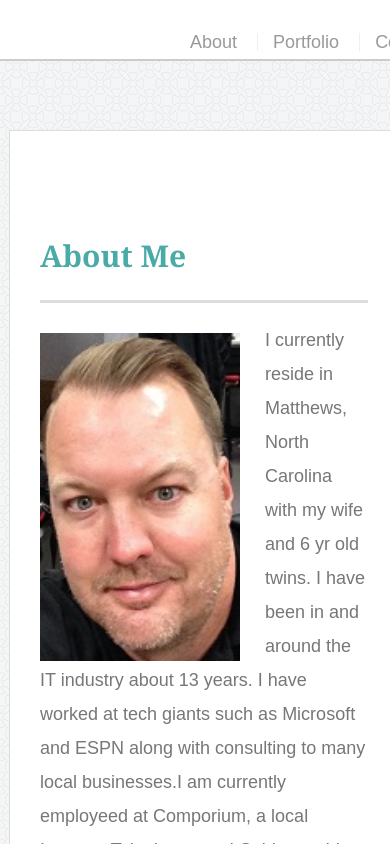
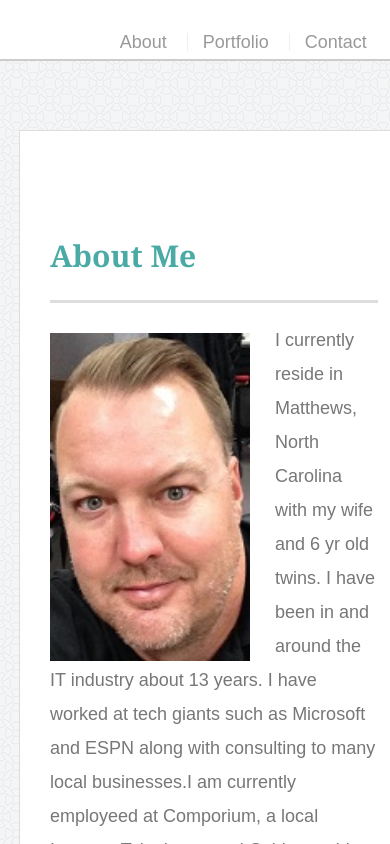
Before and after one commit to trevorharm/responsive-portfolio, a plain HTML site: page index.html in a window 390 px wide. Shown: the top 844 px of the page. Drawn offline with Linux system fonts and the light colour scheme.

Commit message:
finalized

```diff
--- a/assets/css/style.css
+++ b/assets/css/style.css
@@ -245,6 +245,9 @@ input[type=submit] {
     float: none;
     left: 137px;
   }
+  nav{
+    padding-right: 20px;
+  }
 }
 
 
@@ -273,9 +276,6 @@ input[type=submit] {
     float: left;
     left: 5px;
   }
-  nav {
-    padding-right: 20px;
-  }
 }
 
 
@@ -286,20 +286,24 @@ input[type=submit] {
   max-width: 640px;
 }
 .main-section {
-  left: 9px;
-  max-width: 620px;
+  left: 19px;
+  max-width: 600px;
   }
 .sidebar {
-  max-width: 620px;
-  left: 9px;
+  max-width: 600px;
+  left: 19px;
 }
 #logo {
   display: none;
 }
 nav{
-  float: none;
-  position: relative;
-  left: 160px;
- padding-right: 0;
+  float: left;
+
+}
+.work {
+  left: 140px;
+}
+#masthead {
+  padding-left: 23%;
 }
 }
```
